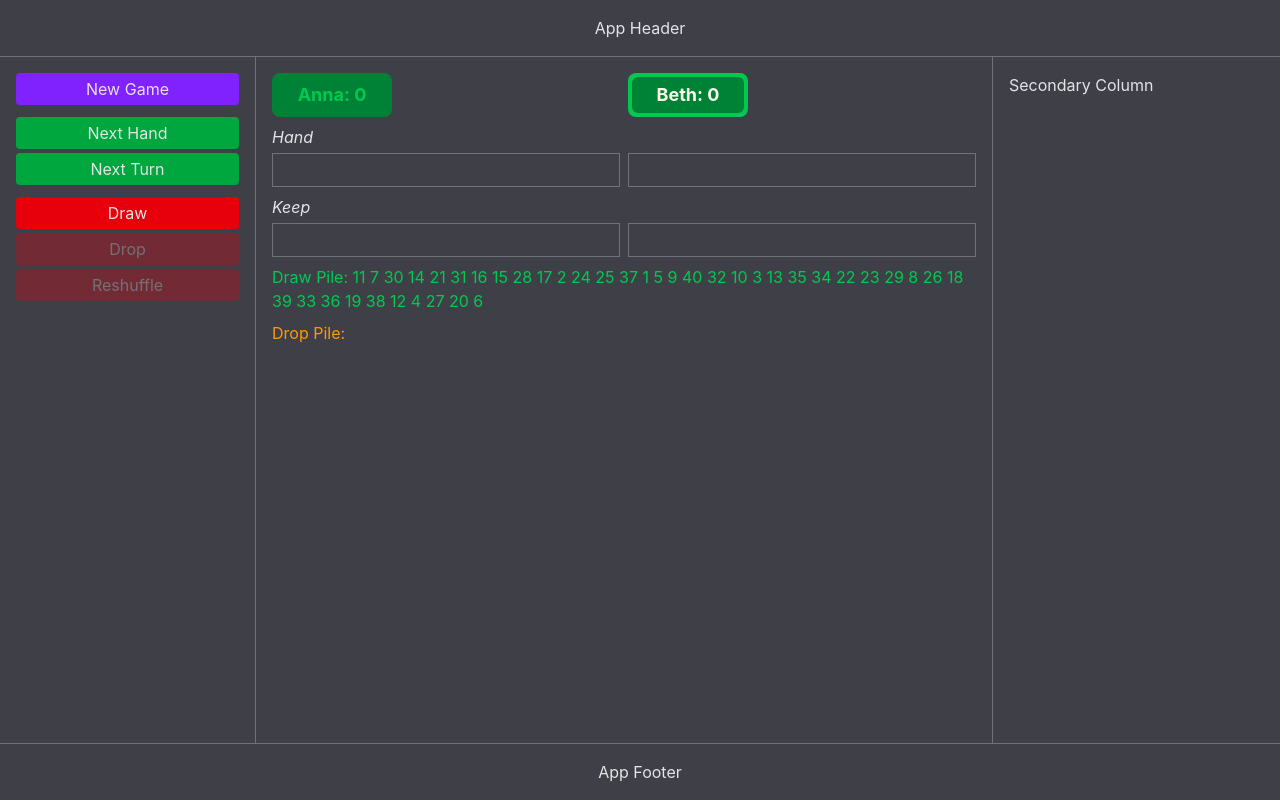
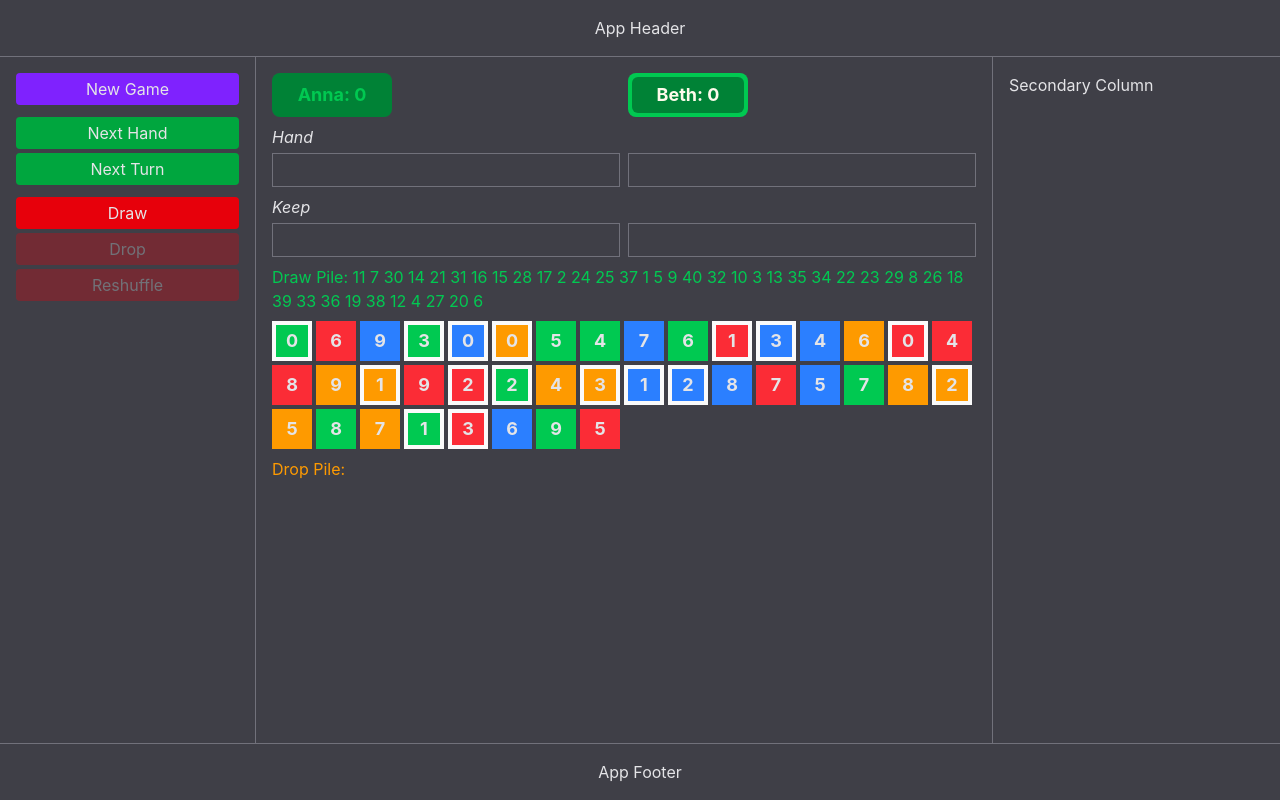
Before and after one commit to trudoholic/ccg2026, a React (Vite) app: page / in a window 1280 px wide. Both pictures are taken after a click on the button "# 2". Built offline with nearby package versions, Linux system fonts and the light colour scheme.

Commit message:
CardView

```diff
--- /dev/null
+++ b/src/components/CardView.tsx
@@ -0,0 +1,24 @@
+import {getCard} from "../store/cards"
+
+const cardColors = ['bg-red-500', 'bg-green-500', 'bg-blue-500', 'bg-amber-500']
+
+type CardViewProps = {
+  id: number
+}
+
+function CardView({id}: CardViewProps) {
+  const card = getCard(id)
+  const cardColor = cardColors[card.suit ?? 1024] ?? 'bg-zinc-500'
+
+  return (
+    <div className={`size-10 flex items-center justify-center ${card.rank > 3? cardColor: 'bg-zinc-50'}`}>
+      <div className={`size-8 flex items-center justify-center ${cardColor}`}>
+        <p className={`font-bold text-lg text-center`}>
+          {`${card.rank}`}
+        </p>
+      </div>
+    </div>
+  )
+}
+
+export default CardView
--- a/src/components/MainView.tsx
+++ b/src/components/MainView.tsx
@@ -1,6 +1,7 @@
 import {usePlayersStore, zoneNames} from "../store/usePlayersStore"
 import {useDeckStore} from "../store/useDeckStore"
 import PlayerView from "./PlayerView"
+import CardView from "./CardView";
 
 function MainView() {
   const players = usePlayersStore(s => s.players)
@@ -45,7 +46,19 @@ function MainView() {
 
       {players.length? <>
         <h1 className="text-green-500">{`Draw Pile: ${drawPile.join(' ')}`}</h1>
+        <div className="flex flex-row flex-wrap gap-1">
+          {drawPile.map(id => (
+            <CardView key={id} id={id}/>
+          ))}
+        </div>
+
         <h1 className="text-amber-500">{`Drop Pile: ${dropPile.join(' ')}`}</h1>
+        <div className="flex flex-row flex-wrap gap-1">
+          {dropPile.map(id => (
+            <CardView key={id} id={id}/>
+          ))}
+        </div>
+
       </>: null}
 
     </div>
--- a/src/store/cards.ts
+++ b/src/store/cards.ts
@@ -53,3 +53,4 @@ const rawList: Partial<TCard>[] = [
 
 const cardList = rawList.map((it, i) => ({...it, id: i + 1}))
 export const cardIds = cardList.map(it => it.id)
+export const getCard = (id: number) => cardList[id - 1] ?? {id: 0}
```
